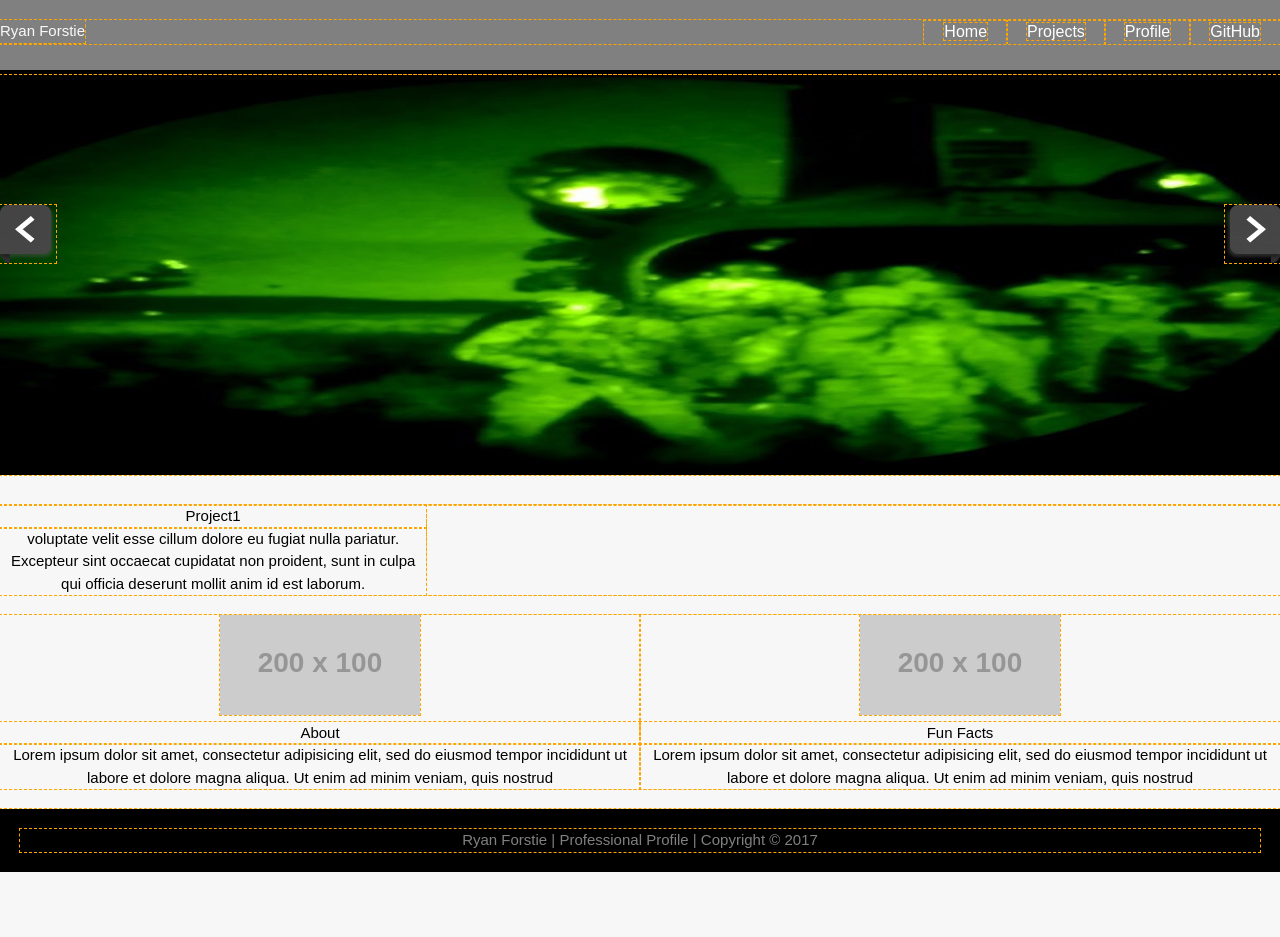
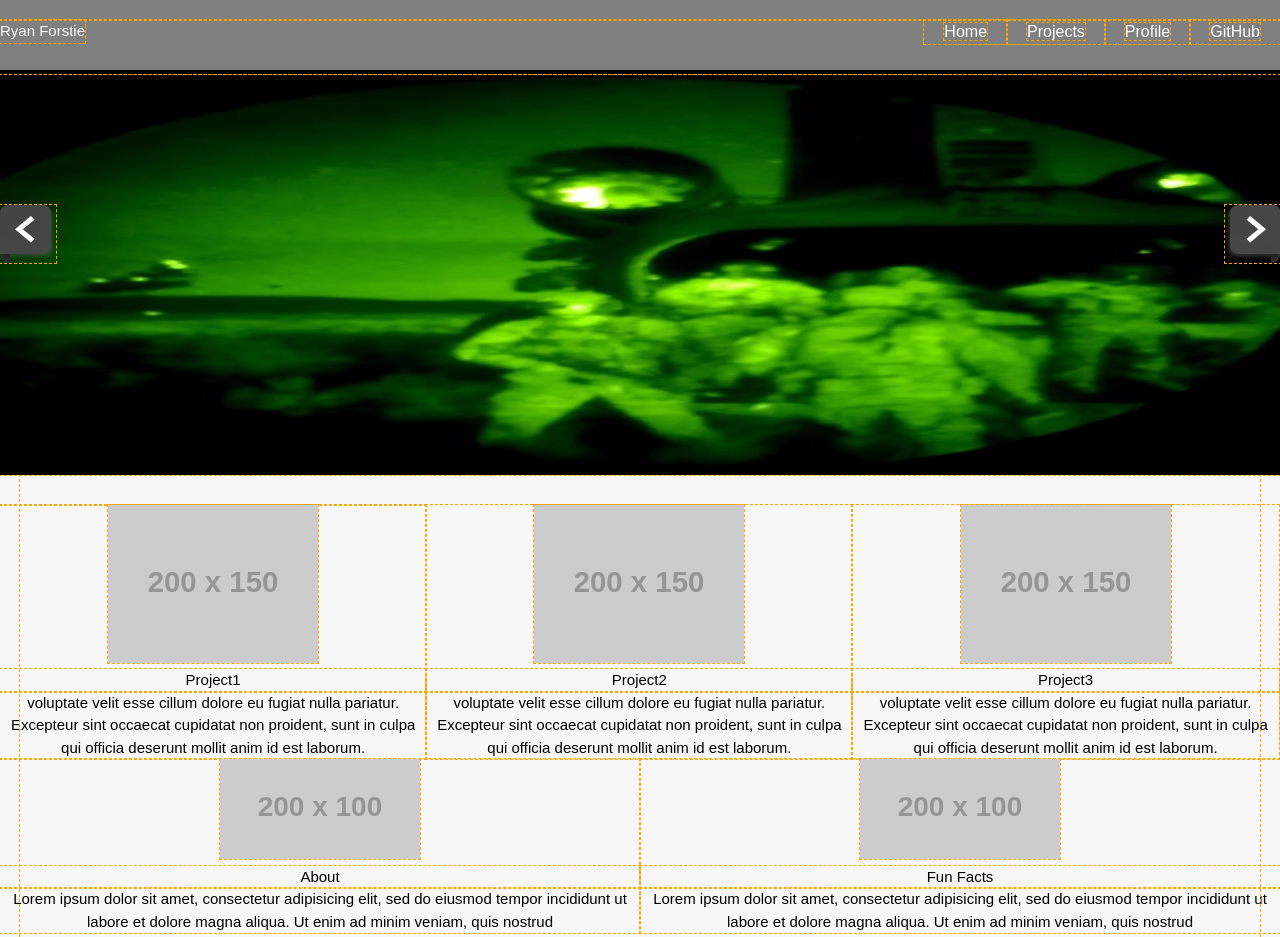
Before and after one commit to ryanforstie/portfolio, a website: page public/index.html in a window 1280 px wide. Shown: the top 937 px of the page. Before the commit the page ends 872 px from the top, so only its background shows below. Drawn offline with nearby package versions, Linux system fonts and the light colour scheme; placeholder pictures from the web are drawn by us.

Commit message:
handlebars working but messed with css

```diff
--- a/public/index.html
+++ b/public/index.html
@@ -17,8 +17,9 @@
     <section>
       <div class="container">
         <div class="project">
-          <!-- <img src="http://placehold.it/200x150/000" alt=""> -->
-          <h3>{{title}}</h3> {{{body}}}
+          <img src="{{projectImg}}">
+          <h3>{{title}}</h3>
+          {{{body}}}
         </div>
       </div>
     </section>
@@ -71,16 +72,16 @@
           <h3>Project</h3>
           <p>voluptate velit esse cillum dolore eu fugiat nulla pariatur. Excepteur sint occaecat cupidatat non proident, sunt in culpa qui officia deserunt mollit anim id est laborum.</p> -->
         </div>
-        <!-- <div class="project">
-          <img src="http://placehold.it/200x150/000" alt="">
-          <h3>Project</h3>
-          <p>voluptate velit esse cillum dolore eu fugiat nulla pariatur. Excepteur sint occaecat cupidatat non proident, sunt in culpa qui officia deserunt mollit anim id est laborum.</p>
+        <div class="project">
+          <!-- <img src="http://placehold.it/200x150/000" alt=""> -->
+          <!-- <h3>Project</h3>
+          <p>voluptate velit esse cillum dolore eu fugiat nulla pariatur. Excepteur sint occaecat cupidatat non proident, sunt in culpa qui officia deserunt mollit anim id est laborum.</p> -->
         </div>
         <div class="project">
-          <img src="http://placehold.it/200x150/000" alt="">
-          <h3>Project</h3>
-          <p>Lorem ipsum dolor sit amet, consectetur adipisicing elit, sed do eiusmod tempor incididunt ut labore et dolore magna aliqua. Ut enim ad minim veniam, quis nostrud</p>
-        </div> -->
+          <!-- <img src="http://placehold.it/200x150/000" alt=""> -->
+          <!-- <h3>Project</h3>
+          <p>Lorem ipsum dolor sit amet, consectetur adipisicing elit, sed do eiusmod tempor incididunt ut labore et dolore magna aliqua. Ut enim ad minim veniam, quis nostrud</p> -->
+        </div>
       </div>
     </section>
 
--- a/public/scripts/project.js
+++ b/public/scripts/project.js
@@ -5,6 +5,7 @@ var projects = [];
 function Project(rawDataObj) {
   this.title = rawDataObj.title;
   this.body = rawDataObj.body;
+  this.projectImg = rawDataObj.projectImg;
 }
 
 Project.prototype.toHtml = function() {
--- a/public/scripts/projectsData.js
+++ b/public/scripts/projectsData.js
@@ -2,7 +2,18 @@
 
 var rawData = [
   {
-    title:  'Project1',
-    body:   '<p>voluptate velit esse cillum dolore eu fugiat nulla pariatur. Excepteur sint occaecat cupidatat non proident, sunt in culpa qui officia deserunt mollit anim id est laborum.</p>'
+    title:      'Project1',
+    projectImg: 'http://placehold.it/200x150/000',
+    body:       '<p>voluptate velit esse cillum dolore eu fugiat nulla pariatur. Excepteur sint occaecat cupidatat non proident, sunt in culpa qui officia deserunt mollit anim id est laborum.</p>'
+  },
+  {
+    title:      'Project2',
+    projectImg: 'http://placehold.it/200x150/000',
+    body:       '<p>voluptate velit esse cillum dolore eu fugiat nulla pariatur. Excepteur sint occaecat cupidatat non proident, sunt in culpa qui officia deserunt mollit anim id est laborum.</p>'
+  },
+  {
+    title:      'Project3',
+    projectImg: 'http://placehold.it/200x150/000',
+    body:       '<p>voluptate velit esse cillum dolore eu fugiat nulla pariatur. Excepteur sint occaecat cupidatat non proident, sunt in culpa qui officia deserunt mollit anim id est laborum.</p>'
   }
 ]
--- a/public/styles/layout.css
+++ b/public/styles/layout.css
@@ -1,11 +1,13 @@
 #projects {
   margin-top: 20px;
+  /*margin-bottom: 80px;*/
 }
 
 #projects .project {
   float: left;
   text-align: center;
   width: 33.3%;
+  /*margin-bottom: 50px;*/
 }
 
 #projects .project img {
@@ -26,6 +28,6 @@ footer {
   padding: 20px;
   margin-top: 20px;
   color: gray;
-  background-color: black;
+  /*background-color: black;*/
   text-align: center;
 }
--- a/public/styles/modules.css
+++ b/public/styles/modules.css
@@ -1,8 +1,8 @@
-  .container {
+  /*.container {
     width: 100%;
     margin: auto;
     overflow: hidden;
-  }
+  }*/
 
   .slide {
     max-width: 100%;
@@ -19,7 +19,7 @@
     border-bottom: 1px solid #ccc;
   }
 
-  @media only screen and (min-width: 640px) {
+  /*@media only screen and (min-width: 640px) {
     .main-nav {
       padding: .5em;
     }
@@ -30,9 +30,9 @@
       display: inline;
       border-bottom: none;
     }
-  }
+  }*/
 
-  @media (max-width: 768px) {
+  @media only screen and (max-width: 768px) {
     header #branding, header nav, header nav li {
       float: none;
       text-align: center;
@@ -58,7 +58,7 @@
     }
   }
 
-  @media (max-width: 375px) {
+  @media only screen and (max-width: 375px) {
     #showcase {
       margin-top: 50px;
       margin-bottom: -50px;
```
